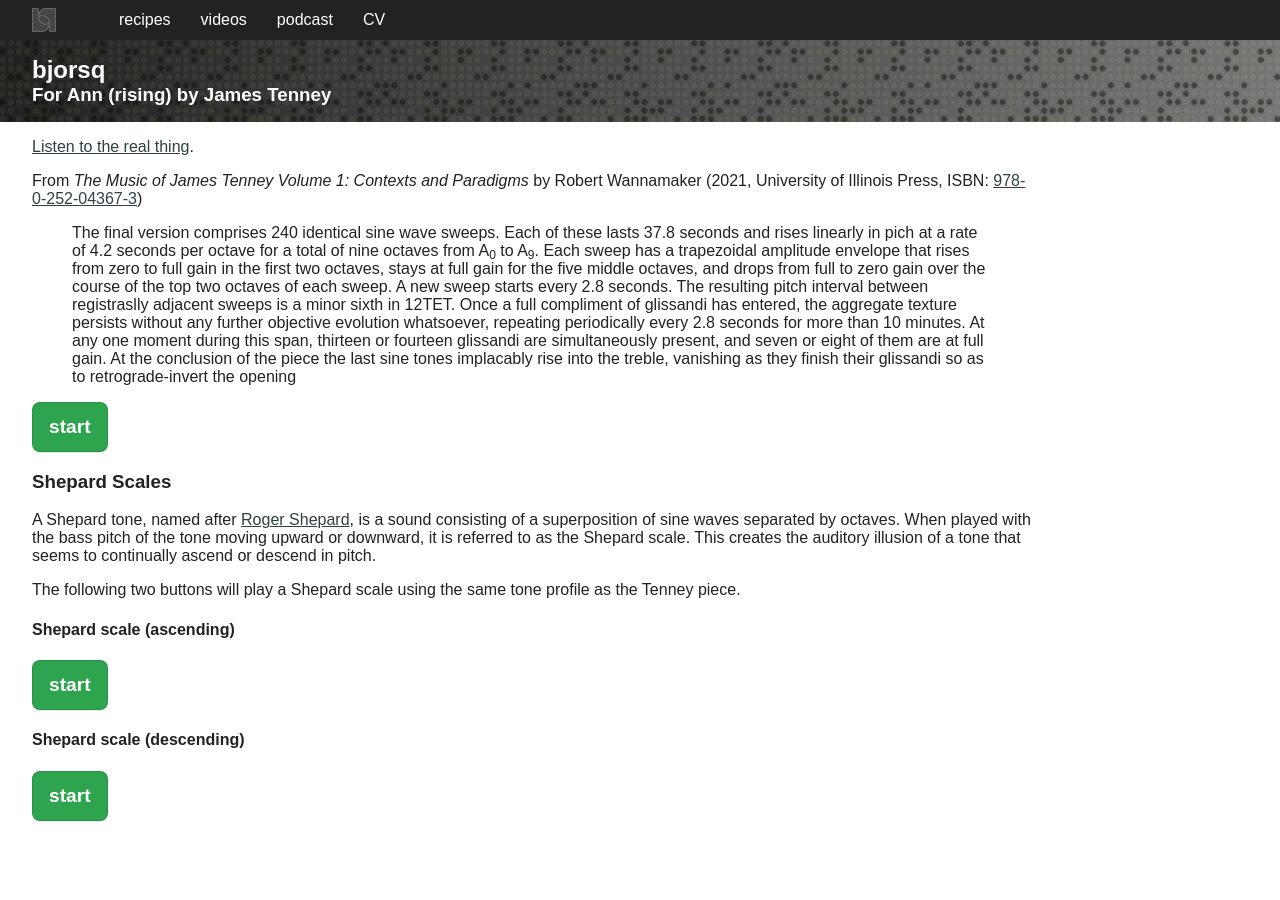
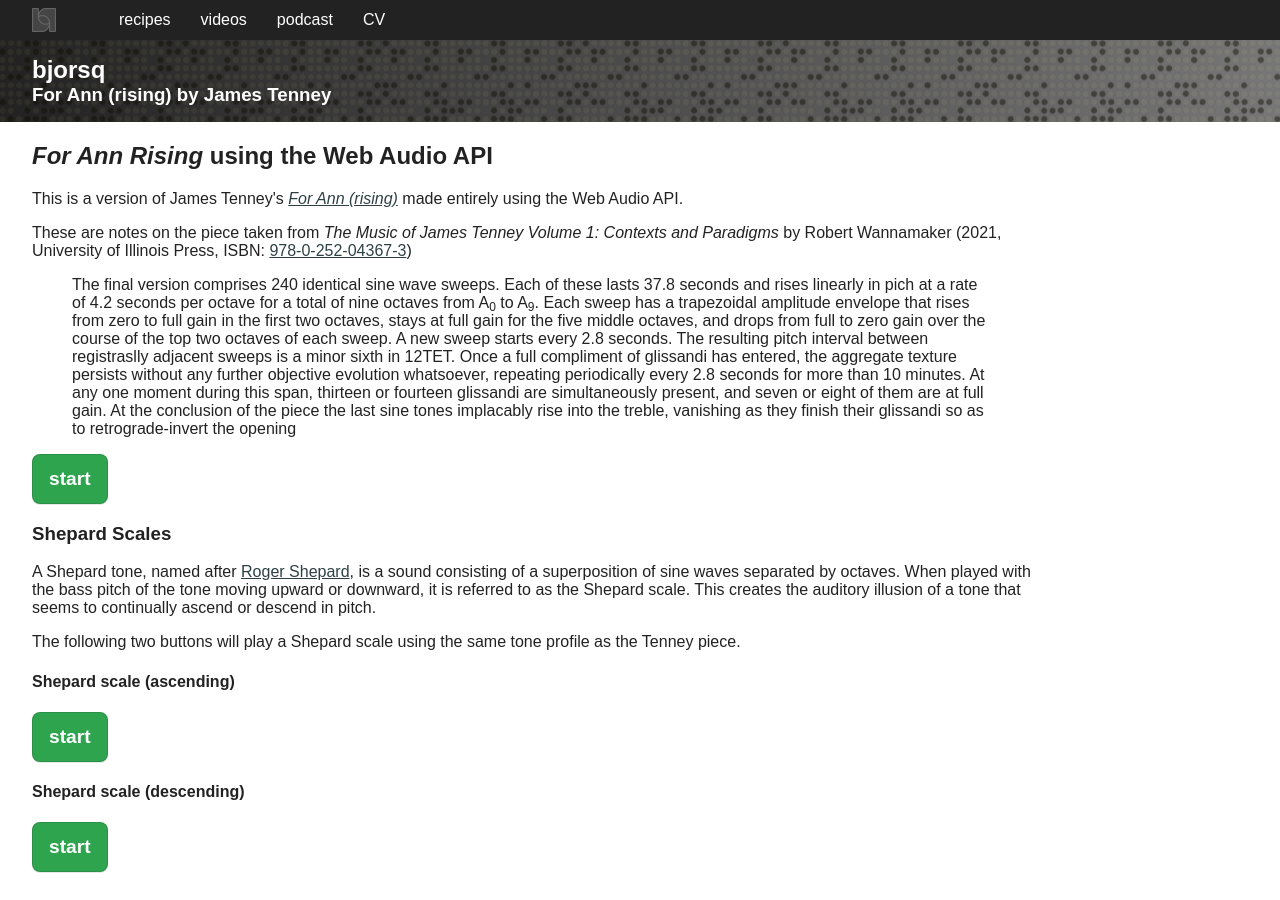
Before and after one commit to bjorsq/bjorsq.github.com, a Jekyll site: the page built from forannrising.md, in a window 1280 px wide. Built offline with Jekyll 4.4.1, drawn with Linux system fonts in a browser that asks for light colours.

Commit message:
Put button CSS in its own file and editoed tenney page

```diff
--- /dev/null
+++ b/_scss/partials/_buttons.scss
@@ -0,0 +1,37 @@
+.button {
+  appearance: none;
+  background-color: #2ea44f;
+  border: 1px solid rgba(27, 31, 35, 0.15);
+  border-radius: 0.5rem;
+  box-shadow: rgba(27, 31, 35, 0.1) 0 1px 0;
+  color: #fff;
+  cursor: pointer;
+  display: inline-block;
+  font-size: 1.2rem;
+  font-weight: 700;
+  line-height: 2rem;
+  padding: 0.5rem 1rem;
+  position: relative;
+  text-align: center;
+  text-decoration: none;
+  user-select: none;
+  -webkit-user-select: none;
+  touch-action: manipulation;
+  vertical-align: middle;
+  white-space: nowrap;
+  &:focus:not(:focus-visible):not(.focus-visible) {
+    box-shadow: none;
+    outline: 0;
+  }
+  &:hover {
+    background-color: #2c974b;
+  }
+  &:focus {
+    box-shadow: rgba(46, 164, 79, 0.4) 0 0 0 3px;
+    outline: 0;
+  }
+  &:active {
+    background-color: #298e46;
+    box-shadow: rgba(20, 70, 32, 0.2) 0 1px 0 inset;
+  }
+}
--- a/assets/themes/bjorsq/css/style.scss
+++ b/assets/themes/bjorsq/css/style.scss
@@ -10,4 +10,5 @@
 @import 'partials/logo';
 @import 'partials/lists';
 @import 'partials/galleries';
+@import 'partials/buttons';
 @import 'partials/podcast';
--- a/assets/themes/bjorsq/js/script.js
+++ b/assets/themes/bjorsq/js/script.js
@@ -1,6 +1,6 @@
 window.addEventListener('DOMContentLoaded', event => {
     /* vimeo wall */
-    let vimeo_wall = document.getElementById('vimeo_wall');
+    const vimeo_wall = document.getElementById('vimeo_wall');
     if ( vimeo_wall !== null ) {
         let request = new XMLHttpRequest();
         request.open( 'GET', 'https://vimeo.com/api/v2/bjorsq/videos.json', true );
--- a/forannrising.md
+++ b/forannrising.md
@@ -4,7 +4,6 @@ title: For Ann (rising) by James Tenney
 permalink: /far/
 ---
 
-<style type="text/css">html{box-sizing:border-box;font-size:16px;font-family:sans-serif}*,:after,:before{box-sizing:inherit}.button{appearance:none;background-color:#2ea44f;border:1px solid rgba(27,31,35,.15);border-radius:.5rem;box-shadow:rgba(27,31,35,.1) 0 1px 0;color:#fff;cursor:pointer;display:inline-block;font-size:1.2rem;font-weight:700;line-height:2rem;padding:.5rem 1rem;position:relative;text-align:center;text-decoration:none;user-select:none;-webkit-user-select:none;touch-action:manipulation;vertical-align:middle;white-space:nowrap}.button:focus:not(:focus-visible):not(.focus-visible){box-shadow:none;outline:0}.button:hover{background-color:#2c974b}.button:focus{box-shadow:rgba(46,164,79,.4) 0 0 0 3px;outline:0}.button:active{background-color:#298e46;box-shadow:rgba(20,70,32,.2) 0 1px 0 inset}</style>
 <script>
 var context = null;
 const octaveDuration = 4.2;
@@ -163,8 +162,9 @@ var showTimer = startstop => {
     }
 };
 </script>
-<p><a href="https://www.youtube.com/watch?v=bbKbE8y95sg" target="_youtube">Listen to the real thing</a>.</p>
-<p>From <em>The Music of James Tenney Volume 1: Contexts and Paradigms</em> by Robert Wannamaker (2021, University of Illinois Press, ISBN: <a href="https://www.press.uillinois.edu/books/?id=c043673" target="_wannamaker">978-0-252-04367-3</a>)</p>
+<h2><em>For Ann Rising</em> using the Web Audio API</h2>
+<p>This is a version of James Tenney's <a href="https://www.youtube.com/watch?v=bbKbE8y95sg" target="_youtube"><em>For Ann (rising)</em></a> made entirely using the Web Audio API.</p>
+<p>These are notes on the piece taken from <em>The Music of James Tenney Volume 1: Contexts and Paradigms</em> by Robert Wannamaker (2021, University of Illinois Press, ISBN: <a href="https://www.press.uillinois.edu/books/?id=c043673" target="_wannamaker">978-0-252-04367-3</a>)</p>
 <blockquote>
 The final version comprises 240 identical sine wave sweeps. Each of these lasts 37.8 seconds and rises linearly in pich at a rate of 4.2 seconds per octave for a total of nine octaves from A<sub>0</sub> to A<sub>9</sub>. Each sweep has a trapezoidal amplitude envelope that rises from zero to full gain in the first two octaves, stays at full gain for the five middle octaves, and drops from full to zero gain over the course of the top two octaves of each sweep. A new sweep starts every 2.8 seconds. The resulting pitch interval between registraslly adjacent sweeps is a minor sixth in 12TET. Once a full compliment of glissandi has entered, the aggregate texture persists without any further objective evolution whatsoever, repeating periodically every 2.8 seconds for more than 10 minutes. At any one moment during this span, thirteen or fourteen glissandi are simultaneously present, and seven or eight of them are at full gain. At the conclusion of the piece the last sine tones implacably rise into the treble, vanishing as they finish their glissandi so as to retrograde-invert the opening
 </blockquote>
```
